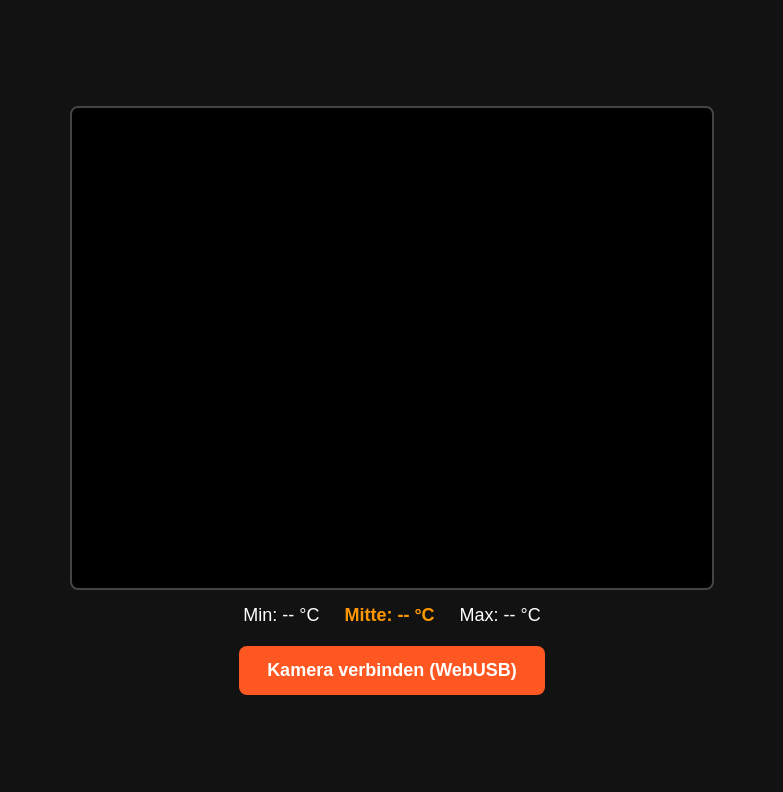
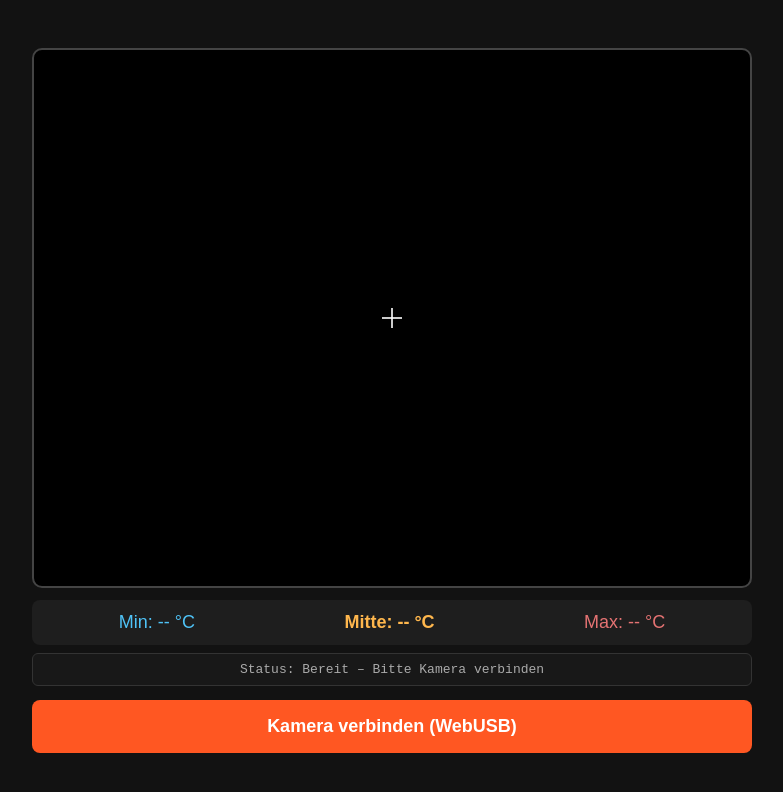
Before and after one commit to gitbiber/thermal, a plain HTML site: page index.html in a window 1280 px wide. Shown: the whole page, without its empty margins (248-1031 px from the left). Drawn offline with Linux system fonts and the light colour scheme.

Commit message:
Refactor index.html for improved UI and functionality
Updated HTML structure and styling for thermal camera viewer. Enhanced status bar and crosshair display.

```diff
--- a/index.html
+++ b/index.html
@@ -2,35 +2,91 @@
 <html lang="de">
 <head>
   <meta charset="UTF-8">
-  <meta name="viewport" content="width=device-width, initial-scale=1.0">
+  <meta name="viewport" content="width=device-width, initial-scale=1.0, maximum-scale=1.0, user-scalable=no">
   <title>Pico 2 Wärmebildkamera</title>
   <style>
+    * { box-sizing: border-box; }
     body {
       background: #121212; color: #fff; font-family: sans-serif;
       display: flex; flex-direction: column; align-items: center;
-      justify-content: center; height: 100vh; margin: 0;
+      justify-content: center; min-height: 100vh; margin: 0; padding: 10px;
+    }
+    .viewer {
+      position: relative;
+      width: 96vw;
+      max-width: 720px;
+      aspect-ratio: 4 / 3;
+      border: 2px solid #444;
+      border-radius: 10px;
+      overflow: hidden;
+      background: #000;
     }
     canvas {
-      width: 90vw; max-width: 640px; aspect-ratio: 4 / 3;
-      border: 2px solid #444; border-radius: 8px;
-      image-rendering: auto; background: #000;
+      width: 100%;
+      height: 100%;
+      display: block;
+      image-rendering: auto;
+    }
+    .crosshair {
+      position: absolute;
+      top: 50%; left: 50%;
+      width: 20px; height: 20px;
+      transform: translate(-50%, -50%);
+      pointer-events: none;
+    }
+    .crosshair::before, .crosshair::after {
+      content: ""; position: absolute; background: rgba(255, 255, 255, 0.8);
+    }
+    .crosshair::before { top: 9px; left: 0; width: 20px; height: 2px; }
+    .crosshair::after { left: 9px; top: 0; width: 2px; height: 20px; }
+
+    .stats {
+      margin-top: 12px;
+      font-size: 18px;
+      display: flex;
+      justify-content: space-around;
+      width: 96vw;
+      max-width: 720px;
+      background: #1e1e1e;
+      padding: 12px;
+      border-radius: 8px;
+    }
+    .status-bar {
+      margin-top: 8px;
+      font-size: 13px;
+      font-family: monospace;
+      color: #aaa;
+      background: #181818;
+      border: 1px solid #333;
+      padding: 8px 12px;
+      border-radius: 6px;
+      width: 96vw;
+      max-width: 720px;
+      text-align: center;
     }
     button {
-      margin-top: 20px; padding: 14px 28px; font-size: 18px;
+      margin-top: 14px; padding: 16px 32px; font-size: 18px;
       background: #ff5722; color: white; border: none;
       border-radius: 8px; cursor: pointer; font-weight: bold;
+      width: 96vw; max-width: 720px;
     }
-    .stats { margin-top: 15px; font-size: 18px; display: flex; gap: 25px; }
   </style>
 </head>
 <body>
 
-  <canvas id="thermalCanvas" width="32" height="24"></canvas>
+  <div class="viewer">
+    <canvas id="thermalCanvas" width="32" height="24"></canvas>
+    <div class="crosshair"></div>
+  </div>
 
   <div class="stats">
-    <span id="minTemp">Min: -- °C</span>
-    <span id="centerTemp" style="color:#ff9800; font-weight:bold;">Mitte: -- °C</span>
-    <span id="maxTemp">Max: -- °C</span>
+    <span id="minTemp" style="color:#4fc3f7;">Min: -- °C</span>
+    <span id="centerTemp" style="color:#ffb74d; font-weight:bold;">Mitte: -- °C</span>
+    <span id="maxTemp" style="color:#e57373;">Max: -- °C</span>
+  </div>
+
+  <div id="statusBar" class="status-bar">
+    Status: Bereit – Bitte Kamera verbinden
   </div>
 
   <button id="connectBtn">Kamera verbinden (WebUSB)</button>
@@ -39,7 +95,11 @@
     const canvas = document.getElementById('thermalCanvas');
     const ctx = canvas.getContext('2d');
     const connectBtn = document.getElementById('connectBtn');
+    const statusBar = document.getElementById('statusBar');
     let device;
+    let frameCount = 0;
+    let lastFpsTime = performance.now();
+    let currentFps = 0;
 
     function tempToColor(val, min, max) {
       let ratio = (val - min) / (max - min || 1);
@@ -52,13 +112,40 @@
 
     function drawFrame(temps) {
       let min = Infinity, max = -Infinity;
-      for (let t of temps) {
-        if (t < min) min = t;
-        if (t > max) max = t;
+      let validPixels = 0;
+      let zeroPixels = 0;
+
+      for (let i = 0; i < temps.length; i++) {
+        let t = temps.at(i);
+        if (t === 0) zeroPixels++;
+        if (!isNaN(t) && t > -40 && t < 300) {
+          validPixels++;
+          if (t < min) min = t;
+          if (t > max) max = t;
+        }
       }
 
+      // FPS berechnen
+      frameCount++;
+      const now = performance.now();
+      if (now - lastFpsTime >= 1000) {
+        currentFps = frameCount;
+        frameCount = 0;
+        lastFpsTime = now;
+      }
+
+      // Statuszeile aktualisieren
+      if (validPixels === 768 && zeroPixels === 0) {
+        statusBar.style.color = '#81c784'; // Grün = Alles perfekt
+        statusBar.innerText = `OK | Pixel: ${validPixels}/768 | Nullen: 0 | ${currentFps} FPS`;
+      } else {
+        statusBar.style.color = '#ffb74d'; // Orange = Hinweis
+        statusBar.innerText = `WARNUNG | Gültig: ${validPixels}/768 | Nullen: ${zeroPixels} | ${currentFps} FPS`;
+      }
+
+      const centerVal = temps.at(12 * 32 + 16);
       document.getElementById('minTemp').innerText = `Min: ${min.toFixed(1)} °C`;
-      document.getElementById('centerTemp').innerText = `Mitte: ${temps[12 * 32 + 16].toFixed(1)} °C`;
+      document.getElementById('centerTemp').innerText = `Mitte: ${centerVal.toFixed(1)} °C`;
       document.getElementById('maxTemp').innerText = `Max: ${max.toFixed(1)} °C`;
 
       const imgData = ctx.createImageData(32, 24);
@@ -67,7 +154,7 @@
         let y = Math.floor(i / 32);
         let targetIdx = (y * 32 + x) * 4;
 
-        let [r, g, b] = tempToColor(temps[i], min, max);
+        let [r, g, b] = tempToColor(temps.at(i), min, max);
         imgData.data[targetIdx] = r;
         imgData.data[targetIdx + 1] = g;
         imgData.data[targetIdx + 2] = b;
@@ -78,13 +165,20 @@
 
     connectBtn.addEventListener('click', async () => {
       try {
+        statusBar.style.color = '#aaa';
+        statusBar.innerText = 'Status: Warte auf USB-Auswahl...';
+
         device = await navigator.usb.requestDevice({ filters: [] });
         await device.open();
         await device.selectConfiguration(1);
 
-        const iface = device.configuration.interfaces.find(i => i.alternates[0].interfaceClass === 255);
+        const iface = device.configuration.interfaces.find(
+          i => i.alternates.at(0).interfaceClass === 255
+        );
         await device.claimInterface(iface.interfaceNumber);
-        const epIn = iface.alternates[0].endpoints.find(e => e.direction === 'in').endpointNumber;
+        const epIn = iface.alternates.at(0).endpoints.find(
+          e => e.direction === 'in'
+        ).endpointNumber;
 
         await device.controlTransferOut({
           requestType: 'class', recipient: 'interface',
@@ -92,9 +186,11 @@
         });
 
         connectBtn.style.display = 'none';
+        statusBar.innerText = 'Status: Verbunden – Warte auf erstes Bild...';
         readLoop(epIn);
       } catch (err) {
-        alert("Fehler: " + err.message);
+        statusBar.style.color = '#e57373';
+        statusBar.innerText = 'Fehler: ' + err.message;
       }
     });
 
@@ -112,7 +208,7 @@
           buffer = combined;
 
           while (buffer.length >= FRAME_BYTES) {
-            if (buffer[0] === 0xAA && buffer[1] === 0x55) {
+            if (buffer.at(0) === 0xAA && buffer.at(1) === 0x55) {
               const frameBytes = buffer.slice(2, FRAME_BYTES);
               const temps = new Float32Array(frameBytes.buffer);
               drawFrame(temps);
```
